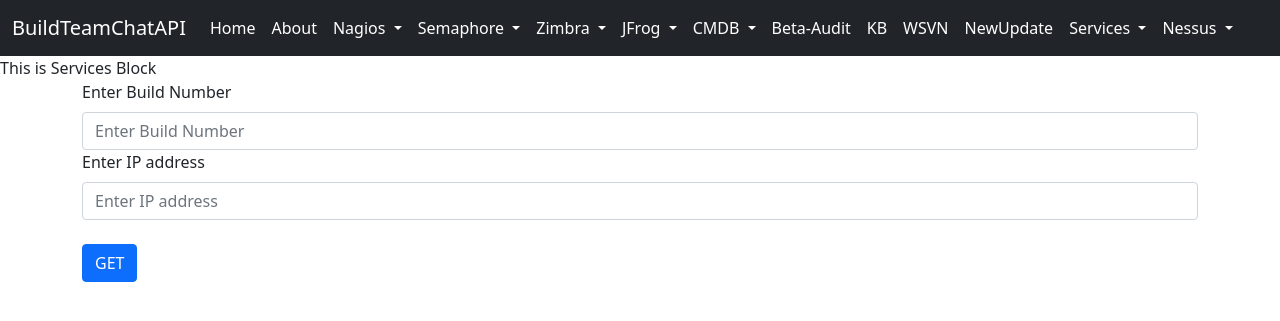
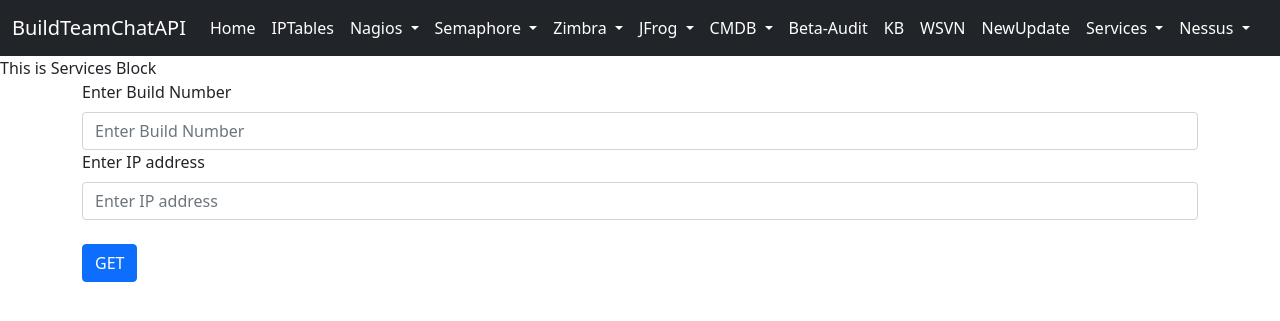
Before and after one commit to shubhamgoel01/Dashboard-linux, a Django app: page /services in a window 1280 px wide. Shown: the top 321 px of the page. Run offline with Django 4.2, Linux system fonts and the light colour scheme.

Commit message:
iptables -name updated fucntion

```diff
--- a/project1/Home/templates/about.html
+++ b/project1/Home/templates/IPTables.html
@@ -1,6 +1,6 @@
 {% extends 'base.html' %}
 
-{% block title %}About{% endblock title %}
+{% block title %}IPTables{% endblock title %}
 {% block body %}
 
 {% comment %} Hi Shubham - web services list
--- a/project1/Home/templates/base.html
+++ b/project1/Home/templates/base.html
@@ -45,7 +45,7 @@
                 <a class="nav-link active" aria-current="page" href="/">Home</a>
               </li>
               <li class="nav-item">
-                <a class="nav-link active" aria-current="page" href="/about">About</a>
+                <a class="nav-link active" aria-current="page" href="/IPTables">IPTables</a>
               </li>
 
 
--- a/project1/Home/urls.py
+++ b/project1/Home/urls.py
@@ -6,7 +6,7 @@
 
 urlpatterns = [
     path("", views.index, name='index' ),
-    path("about", views.about, name='about' ),
+    path("IPTables", views.IPTables, name='IPTables' ),
     path("services", views.services, name='services'),
     path("web", views.web, name='web' ),
     path("pbx", views.pbx, name='pbx' ),
--- a/project1/Home/views.py
+++ b/project1/Home/views.py
@@ -139,7 +139,7 @@
 
 # ----------------------------------------------------end----
 
-def about(request):
+def IPTables(request):
     iptable_objs = IPTable.objects.filter(service_name="IPTables")
     base_url = "http://nagios.beta-wspbx.com/nagios/cgi-bin/statusjson.cgi?query=service"
 
@@ -169,7 +169,7 @@
     context = {
         'url_info_list': url_info_list,  # Pass the list in the context
     }
-    return render(request, 'about.html', context)
+    return render(request, 'IPTables.html', context)
 
 def services(request):
    build1=request.GET.get('buildno')
```
